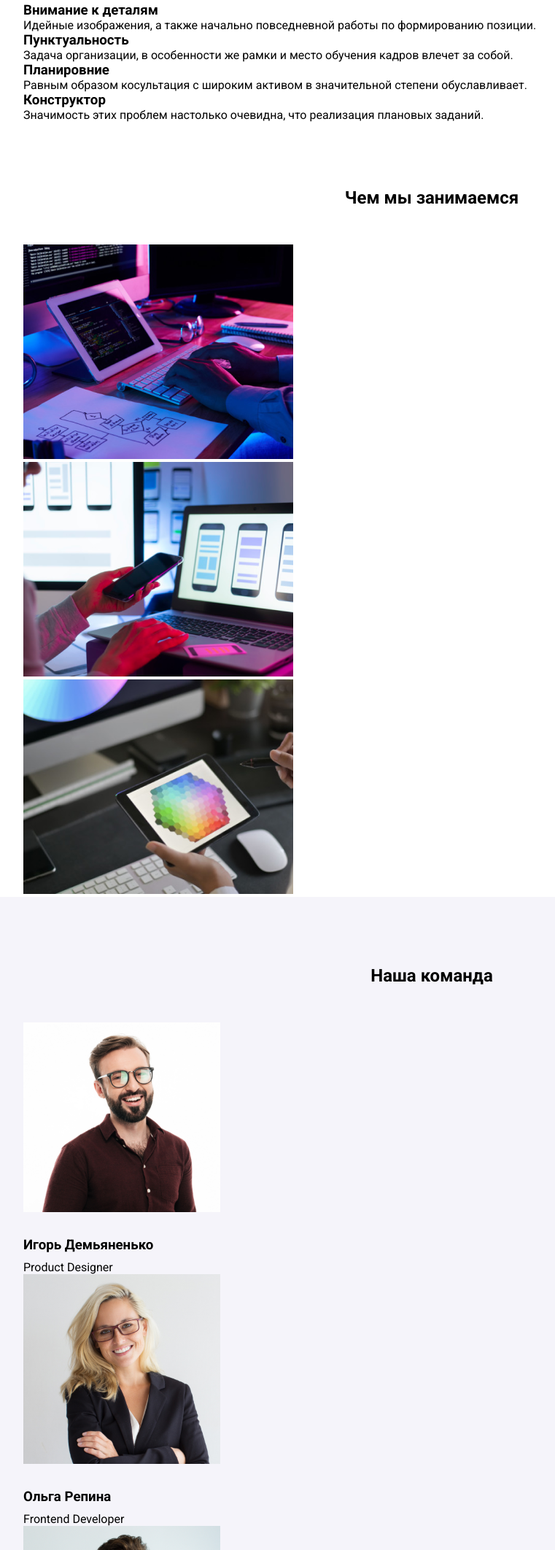
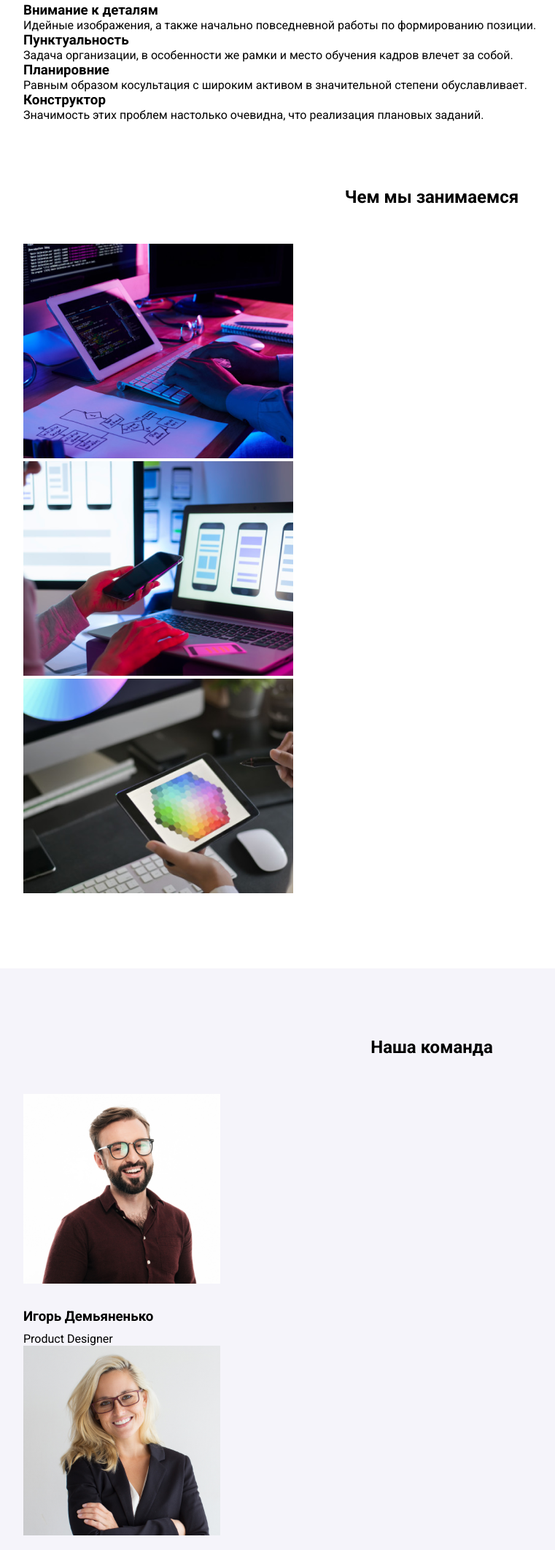
Before and after one commit to bardphong/webstudio, a plain HTML site: page index.html in a window 1280 px wide. Shown: the part 758-2882 px from the top of the page at 73% size, without its empty margins (48-809 px from the left). Drawn offline with Linux system fonts and the light colour scheme.

Commit message:
module 2.2

```diff
--- a/1.css
+++ b/1.css
@@ -47,10 +47,7 @@ footer a
 {
     color: rgb(255, 255, 255, 0.6)
 }
-footer .logo
-{
-    padding-top: 60px;
-}
+
 footer li
 {
     padding-top: 5px;
@@ -118,27 +115,28 @@ footer .logo_span2
 {
     padding-top: 94px;
 }
+.work
+{
+    padding:89px 0 99px 0;
+}
 .work h2
 {
-    padding-top: 90px;
-    padding-bottom: 50px;
     text-align: center;
+    margin-bottom: 50px;
 }
 .team
 {
+    padding-top: 94px;
     background-color: #F5F4FA;
 }
 .team h2
 {
-    padding: 94px 0 50px;
+
+    margin-bottom: 50px;
     text-align: center;
 }
 .team figcaption h3
 {
-    padding-top: 30px;
-    padding-bottom: 10px;
+    margin-top: 30px;
+    margin-bottom: 10px;
 }
-.team figcaption span
-{
-    padding-bottom: 30px;
-}
```
